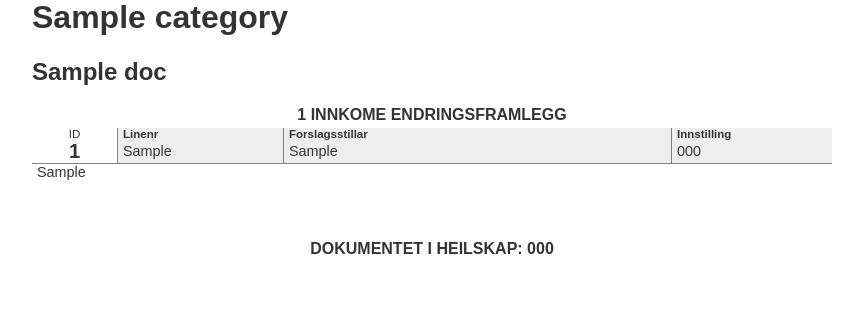
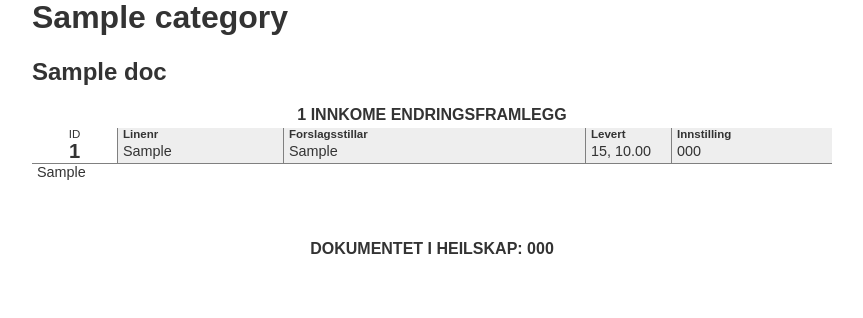
Before and after one commit to Velmont/landsmotesys, a Django app: template templates/framlegg/cat_view.html in a window 1280 px wide. Shown: the part 192-510 px from the top of the page, without its empty margins (208-1071 px from the left). Run offline with Django 3.2, Linux system fonts and the light colour scheme; tables that the repository leaves empty hold one stand-in row (values such as "Sample post"); the template is opened without the code that fills it: values that come from a table or form of the project are taken from there, most other values are stand-ins (such as "Sample title", 1, 10 or a date in 2020).

Commit message:
Vis dato/tid

```diff
--- a/htdocs/web/style.css
+++ b/htdocs/web/style.css
@@ -67,6 +67,7 @@ table .id { width: 45px; }
 .category table .id { width: 75px; }
 table .lineno { width: 155px; }
 table .innst { width: 150px; }
+table .dato { width: 75px; }
 
 table .tdato { width: 75px; }
 table .tframlegg { width: 75px; }
--- a/templates/framlegg/patch_list_part.html
+++ b/templates/framlegg/patch_list_part.html
@@ -4,14 +4,16 @@
    <th class="id">ID
    <th class="lineno">Linenr
    <th class="by">Forslagsstillar
+   <th class="dato">Levert
    <th class="innst">Innstilling
  <tr>
    <td class="id">{{ patch.pk }}
    <td>{{ patch.line_no }}
    <td>{{ patch.backed_by }}
+   <td>{{ patch.created|date:"d, H.i" }}
    <td>{{ patch.get_nemnd_accepted_display }}
 
  <tr>
-   <td colspan="4" class="text">{{ patch.what_to_change|markdown }}
+   <td colspan="5" class="text">{{ patch.what_to_change|markdown }}
 
 </table>
```
